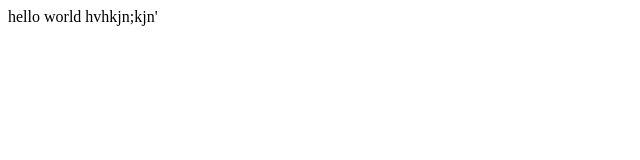
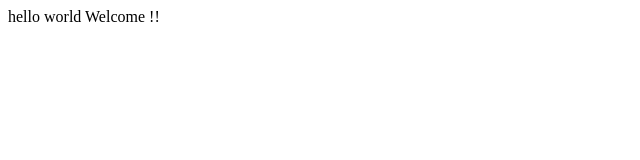
Before and after one commit to chathu1996/algorithms-for-256, a plain HTML site: page index.html in a window 1280 px wide. Shown: the full height of the page, 0-640 px from the left. Drawn offline with Linux system fonts and the light colour scheme.

Commit message:
change in body tag

```diff
--- a/index.html
+++ b/index.html
@@ -6,6 +6,6 @@
 </head>
 <body>
     hello world
-    hvhkjn;kjn'
+    Welcome !!
 </body>
 </html>
```
